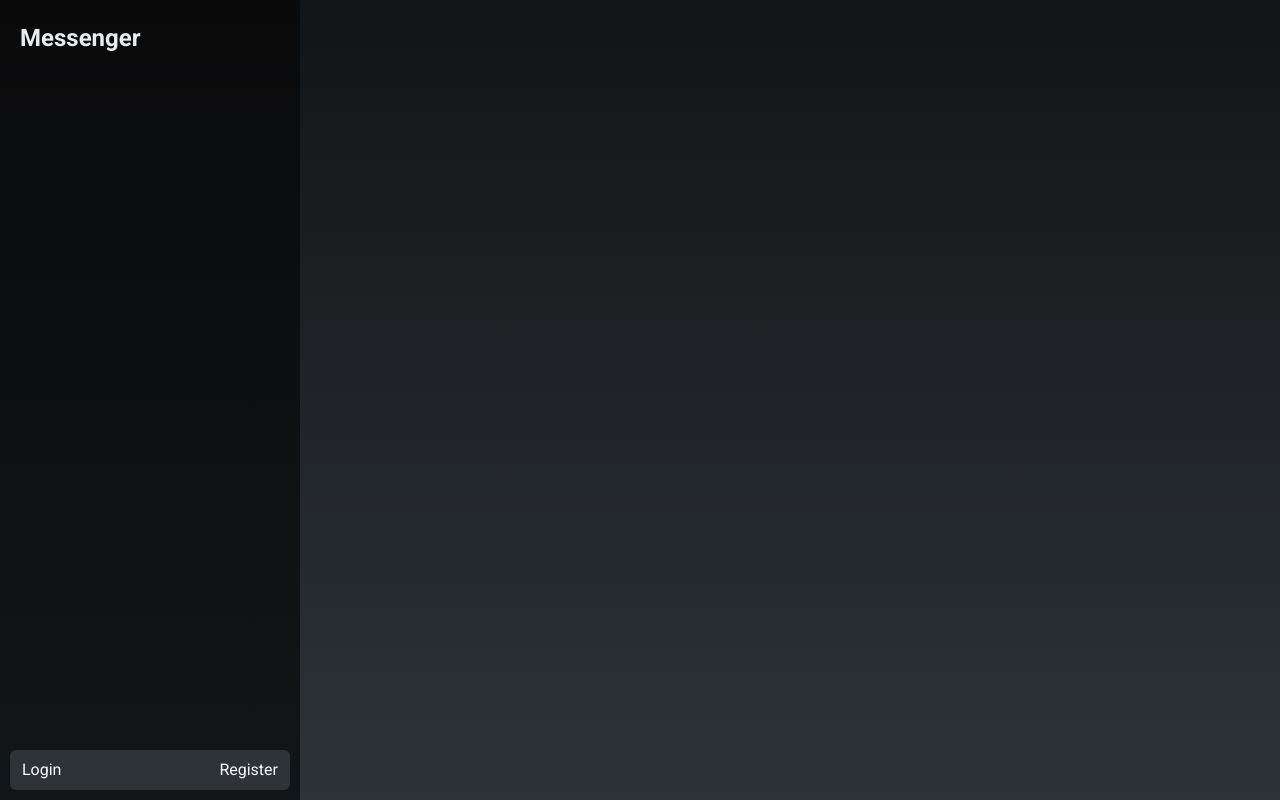
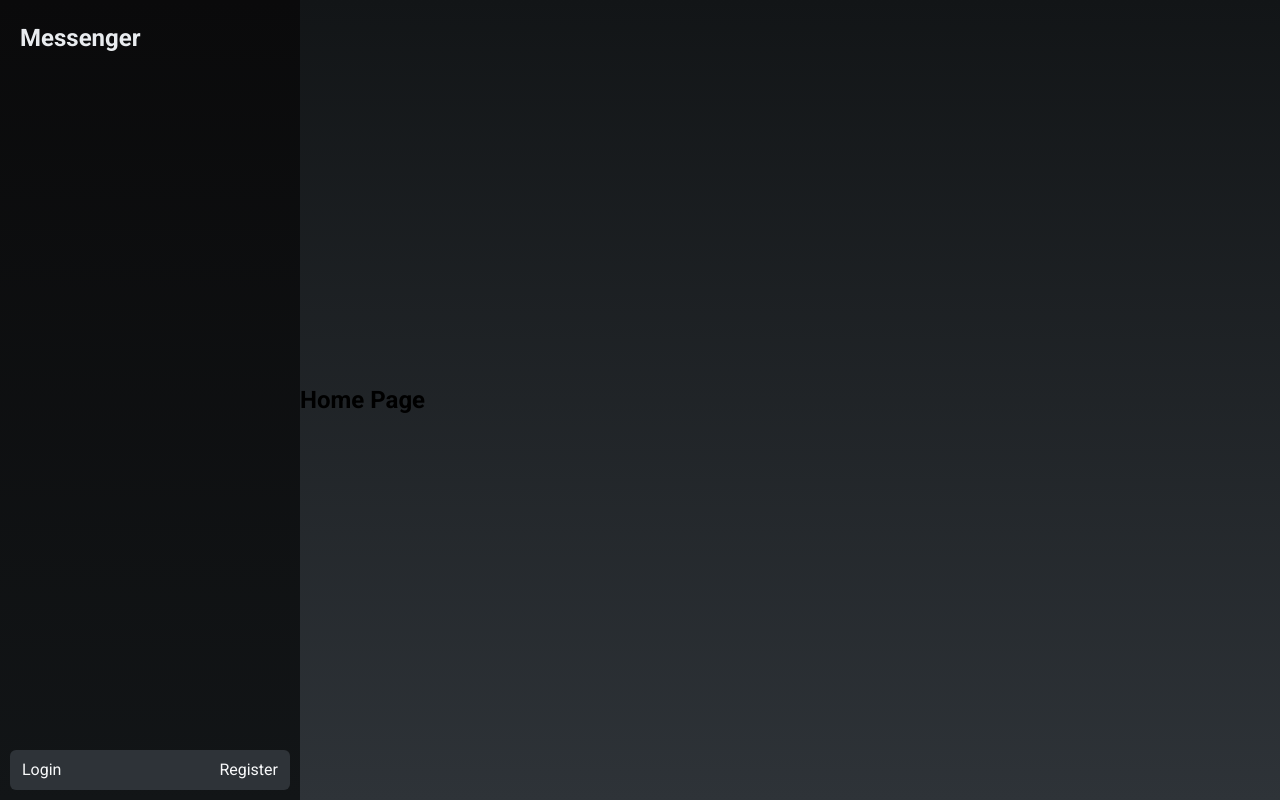
Before and after one commit to See-Monkey/messenger-frontend, a React (Vite) app: page / in a window 1280 px wide. Built offline with nearby package versions, Linux system fonts and the light colour scheme; no server answers.

Commit message:
Setup home page

```diff
--- a/src/pages/Home/Home.jsx
+++ b/src/pages/Home/Home.jsx
@@ -1 +1,9 @@
-export default function Home() {}
+import styles from "./Home.module.css";
+
+export default function Home() {
+	return (
+		<section className={styles.homeSection}>
+			<h1>Home Page</h1>
+		</section>
+	);
+}
```
Also changed, not shown: src/pages/Home/Home.module.css (added).
